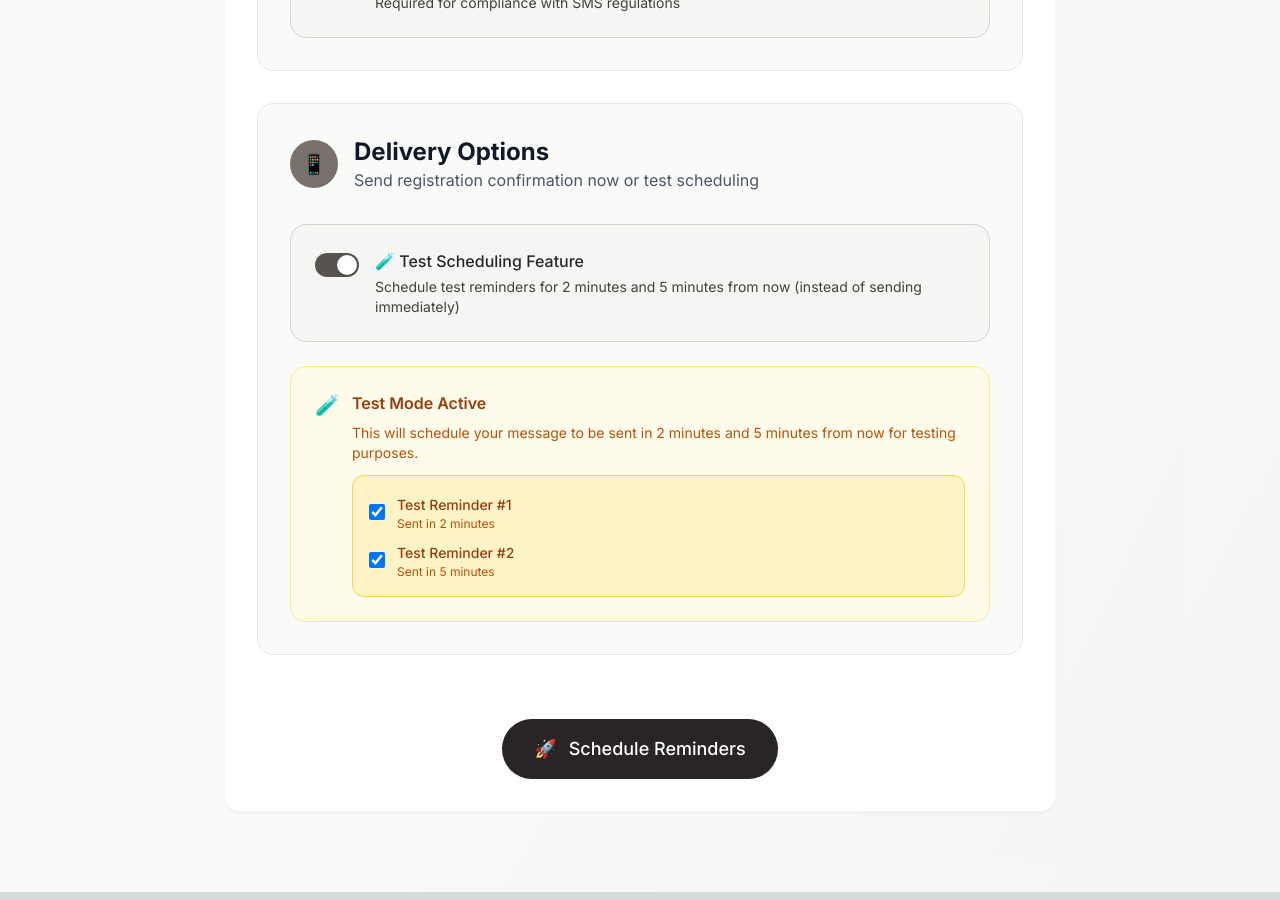
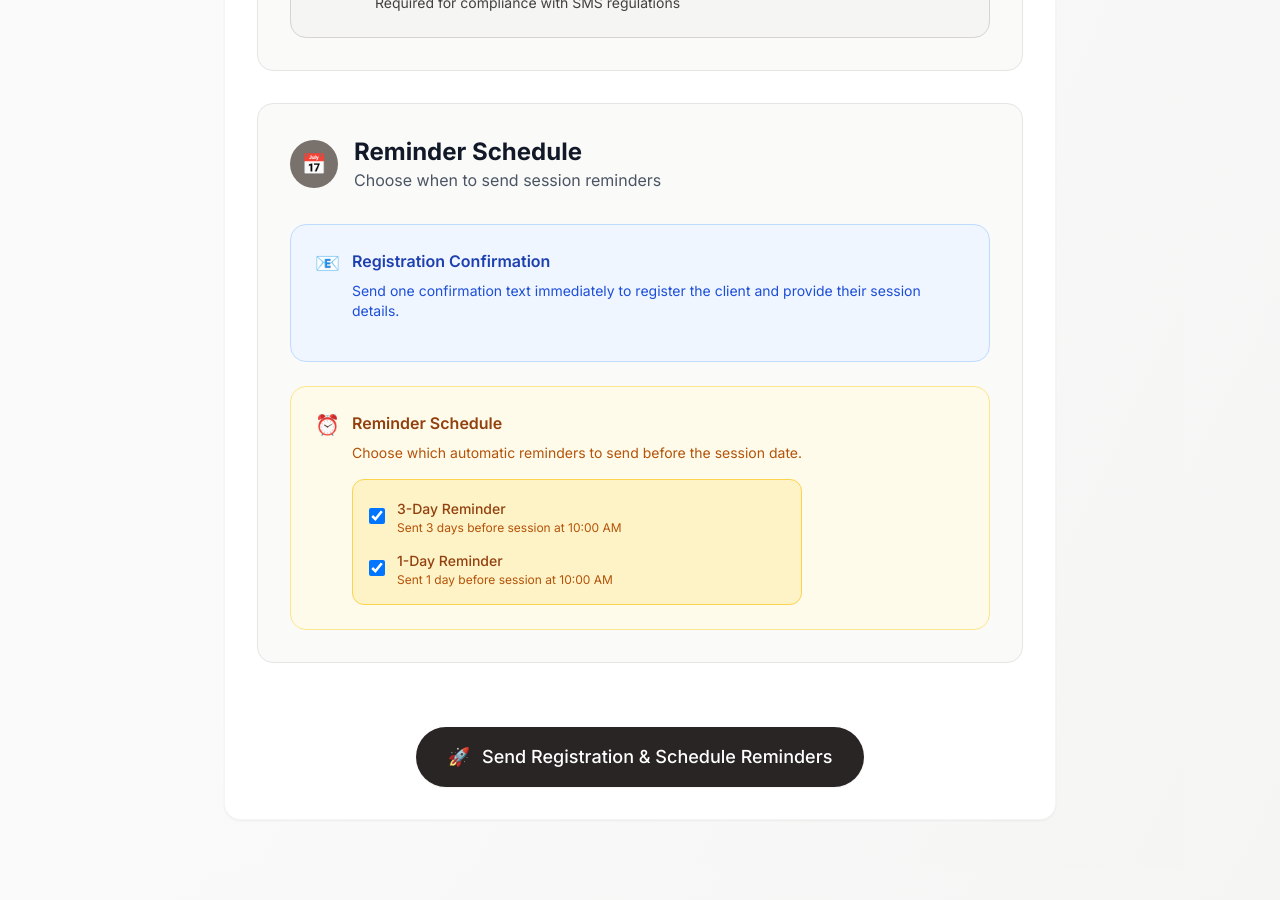
Before and after one commit to sirwalterjones/sessionremind, a Next.js app: page /new in a window 1280 px wide. Shown: the part 1540-2440 px from the top of the page. Built offline with nearby package versions, Linux system fonts and the light colour scheme.

Commit message:
Remove test mode and add dashboard password protection

```diff
--- a/app/api/schedule-reminders/route.ts
+++ b/app/api/schedule-reminders/route.ts
@@ -1,5 +1,5 @@
 import { NextRequest, NextResponse } from 'next/server'
-import { getScheduledMessages, addScheduledMessage } from '@/lib/storage'
+import { addScheduledMessage, getScheduledMessages } from '@/lib/storage'
 
 interface ScheduleRequest {
   name: string
@@ -9,10 +9,8 @@ interface ScheduleRequest {
   sessionTime: string
   message: string
   optedIn: boolean
-  schedulingEnabled: boolean
   threeDayReminder: boolean
   oneDayReminder: boolean
-  testMode?: boolean // Flag for test mode
 }
 
 interface ScheduledMessage {
@@ -25,7 +23,7 @@ interface ScheduledMessage {
   message: string
   scheduledFor: string
   sessionDate: string
-  reminderType: '3-day' | '1-day' | 'test-2min' | 'test-5min'
+  reminderType: '3-day' | '1-day'
   status: 'scheduled' | 'sent' | 'failed'
   createdAt: string
   sentAt?: string
@@ -34,85 +32,31 @@ interface ScheduledMessage {
 export async function POST(request: NextRequest) {
   try {
     const data: ScheduleRequest = await request.json()
+
     console.log('Schedule API received data:', data)
 
     if (!data.optedIn) {
-      console.log('Rejecting: Client not opted in')
       return NextResponse.json(
-        { error: 'Client has not opted in to SMS reminders' },
+        { error: 'Client must opt in to receive SMS reminders' },
         { status: 400 }
       )
     }
 
-    if (!data.schedulingEnabled) {
-      console.log('Rejecting: Scheduling not enabled')
-      return NextResponse.json(
-        { error: 'Scheduling is not enabled' },
-        { status: 400 }
-      )
-    }
-
-    // Parse session date
-    const sessionDate = parseSessionDate(data.sessionTime)
-    console.log('Session date parsed as:', sessionDate)
-
+    // Personalize the message
     const personalizedMessage = data.message
       .replace(/{name}/g, data.name)
       .replace(/{sessionTitle}/g, data.sessionTitle)
       .replace(/{sessionTime}/g, data.sessionTime)
+      .replace(/{email}/g, data.email)
+      .replace(/{phone}/g, data.phone)
 
     const reminders: ScheduledMessage[] = []
 
-    if (data.testMode) {
-      // TEST MODE: Schedule for 2 minutes and 5 minutes from now
-      console.log('Test mode enabled - scheduling short-interval reminders')
+    // Parse session date
+    console.log('Parsing session time:', data.sessionTime)
+    const sessionDate = parseSessionDate(data.sessionTime)
+    console.log('Session date parsed as:', sessionDate)
 
-      const now = new Date()
-
-      // Schedule 2-minute test reminder
-      if (data.threeDayReminder) {
-        const twoMinutesLater = new Date(now)
-        twoMinutesLater.setMinutes(twoMinutesLater.getMinutes() + 2)
-
-        reminders.push({
-          id: generateId(),
-          clientName: data.name,
-          phone: data.phone,
-          email: data.email,
-          sessionTitle: data.sessionTitle,
-          sessionTime: data.sessionTime,
-          message: `[TEST 2-MIN] ${personalizedMessage}`,
-          scheduledFor: twoMinutesLater.toISOString(),
-          sessionDate: sessionDate?.toISOString() || new Date().toISOString(),
-          reminderType: 'test-2min',
-          status: 'scheduled',
-          createdAt: new Date().toISOString(),
-        })
-      }
-
-      // Schedule 5-minute test reminder
-      if (data.oneDayReminder) {
-        const fiveMinutesLater = new Date(now)
-        fiveMinutesLater.setMinutes(fiveMinutesLater.getMinutes() + 5)
-
-        reminders.push({
-          id: generateId(),
-          clientName: data.name,
-          phone: data.phone,
-          email: data.email,
-          sessionTitle: data.sessionTitle,
-          sessionTime: data.sessionTime,
-          message: `[TEST 5-MIN] ${personalizedMessage}`,
-          scheduledFor: fiveMinutesLater.toISOString(),
-          sessionDate: sessionDate?.toISOString() || new Date().toISOString(),
-          reminderType: 'test-5min',
-          status: 'scheduled',
-          createdAt: new Date().toISOString(),
-        })
-      }
-    } else {
-      // NORMAL MODE: Standard 3-day and 1-day reminders
-      // Parse session date
     if (!sessionDate) {
       console.log('Rejecting: Could not parse session date:', data.sessionTime)
       return NextResponse.json(
@@ -163,7 +107,6 @@ export async function POST(request: NextRequest) {
         status: 'scheduled',
         createdAt: new Date().toISOString(),
       })
-      }
     }
 
     // Store scheduled messages persistently
@@ -269,11 +212,10 @@ function parseSessionDate(sessionTime: string): Date | null {
       }
     }
 
-    console.error('All parsing strategies failed for:', sessionTime)
+    console.log('All parsing strategies failed')
     return null
-
   } catch (error) {
-    console.error('Date parsing error:', error)
+    console.error('Parse error:', error)
     return null
   }
 }
--- a/app/new/page.tsx
+++ b/app/new/page.tsx
@@ -12,7 +12,6 @@ interface FormData {
   sessionTime: string
   message: string
   optedIn: boolean
-  schedulingEnabled: boolean
   threeDayReminder: boolean
   oneDayReminder: boolean
 }
@@ -41,7 +40,8 @@ export default function NewReminder() {
     console.log('=== FORM SUBMIT START ===')
     console.log('Form data:', formData)
     console.log('Opted in:', formData.optedIn)
-    console.log('Test mode enabled:', formData.schedulingEnabled)
+    console.log('3-Day reminder:', formData.threeDayReminder)
+    console.log('1-Day reminder:', formData.oneDayReminder)
     console.log('========================')
 
     if (!formData.optedIn) {
@@ -53,31 +53,61 @@ export default function NewReminder() {
 
     setIsSubmitting(true)
     try {
-      if (formData.schedulingEnabled) {
-        // TEST MODE: Schedule messages for 2 minutes and 5 minutes from now
-        console.log('TEST MODE: Scheduling test reminders...')
+      // 1. Send registration confirmation immediately
+      console.log('Sending registration confirmation...')
 
-        const response = await fetch('/api/schedule-reminders', {
+      const registrationMessage = `Hi ${formData.name}! You're registered for text reminders from Moments by Candice Photography. Your ${formData.sessionTitle} session is scheduled for ${formData.sessionTime}. Looking forward to seeing you!`
+
+      const smsResponse = await fetch('/api/send-sms', {
+        method: 'POST',
+        headers: {
+          'Content-Type': 'application/json',
+        },
+        body: JSON.stringify({
+          ...formData,
+          message: registrationMessage,
+        }),
+      })
+
+      if (!smsResponse.ok) {
+        throw new Error('Failed to send registration confirmation')
+      }
+
+      // 2. Schedule reminders if selected
+      if (formData.threeDayReminder || formData.oneDayReminder) {
+        console.log('Scheduling reminders...')
+
+        const scheduleResponse = await fetch('/api/schedule-reminders', {
           method: 'POST',
           headers: {
             'Content-Type': 'application/json',
           },
           body: JSON.stringify({
             ...formData,
-            testMode: true, // Flag to indicate this is test mode
+            testMode: false, // Regular scheduling mode
           }),
         })
 
-        if (!response.ok) {
-          throw new Error('Failed to schedule test reminders')
+        if (!scheduleResponse.ok) {
+          throw new Error('Failed to schedule reminders')
         }
 
-        const result = await response.json()
+        const scheduleResult = await scheduleResponse.json()
 
-        // Store the scheduled test reminders in localStorage for dashboard
+        // Store the sent message and scheduled reminders in localStorage for dashboard
         const sentMessages = JSON.parse(localStorage.getItem('sentMessages') || '[]')
 
-        result.scheduledReminders.forEach((reminder: any) => {
+        // Add registration message
+        sentMessages.push({
+          ...formData,
+          message: registrationMessage,
+          status: 'Sent (Registration)',
+          timestamp: new Date().toISOString(),
+          id: Date.now(),
+        })
+
+        // Add scheduled reminders
+        scheduleResult.scheduledReminders?.forEach((reminder: any) => {
           sentMessages.push({
             ...formData,
             message: formData.message
@@ -90,42 +120,21 @@ export default function NewReminder() {
             id: reminder.id,
           })
         })
+
         localStorage.setItem('sentMessages', JSON.stringify(sentMessages))
 
-        setSuccessMessage('🧪 Test Reminders Scheduled!')
-        setSuccessDetails(`${result.scheduledReminders.length} test reminder(s) scheduled for ${formData.name}. Check your dashboard to see when they'll be sent.`)
+        setSuccessMessage('✅ Registration & Reminders Scheduled!')
+        setSuccessDetails(`${formData.name} has been registered and ${scheduleResult.scheduledReminders?.length || 0} reminder(s) scheduled.`)
         setShowSuccess(true)
       } else {
-        // NORMAL MODE: Send one registration confirmation text immediately
-        console.log('NORMAL MODE: Sending registration confirmation...')
-
-        const registrationMessage = `✅ Welcome ${formData.name}! You're registered for text alerts from Moments by Candice Photography. Your ${formData.sessionTitle} session is scheduled for ${formData.sessionTime}. ${formData.message}`
-
-        const response = await fetch('/api/send-sms', {
-          method: 'POST',
-          headers: {
-            'Content-Type': 'application/json',
-          },
-          body: JSON.stringify({
-            ...formData,
-            message: registrationMessage,
-          }),
-        })
-
-        if (!response.ok) {
-          throw new Error('Failed to send registration confirmation')
-        }
-
-        const result = await response.json()
-
-        // Store the sent message in localStorage for dashboard
+        // Just registration, no reminders
         const sentMessages = JSON.parse(localStorage.getItem('sentMessages') || '[]')
         sentMessages.push({
           ...formData,
           message: registrationMessage,
           status: 'Sent (Registration)',
           timestamp: new Date().toISOString(),
-          id: result.id || Date.now(),
+          id: Date.now(),
         })
         localStorage.setItem('sentMessages', JSON.stringify(sentMessages))
 
--- a/components/Form.tsx
+++ b/components/Form.tsx
@@ -11,7 +11,6 @@ interface FormData {
   sessionTime: string
   message: string
   optedIn: boolean
-  schedulingEnabled: boolean
   threeDayReminder: boolean
   oneDayReminder: boolean
 }
@@ -31,7 +30,6 @@ export default function Form({ initialData = {}, onSubmit, isSubmitting = false
     sessionTime: initialData.sessionTime || '',
     message: initialData.message || 'Hi {name}! This is a friendly reminder about your {sessionTitle} session scheduled for {sessionTime}. Looking forward to seeing you!',
     optedIn: initialData.optedIn || false,
-    schedulingEnabled: initialData.schedulingEnabled || true,
     threeDayReminder: initialData.threeDayReminder || true,
     oneDayReminder: initialData.oneDayReminder || true,
   })
@@ -242,54 +240,37 @@ export default function Form({ initialData = {}, onSubmit, isSubmitting = false
         <div className="bg-stone-50 border border-stone-200 rounded-2xl p-8">
           <div className="flex items-center mb-8">
             <div className="w-12 h-12 bg-stone-500 rounded-full flex items-center justify-center mr-4">
-              <span className="text-white text-xl">📱</span>
+              <span className="text-white text-xl">📅</span>
             </div>
             <div>
-              <h3 className="text-2xl font-bold text-gray-900">Delivery Options</h3>
-              <p className="text-gray-600">Send registration confirmation now or test scheduling</p>
+              <h3 className="text-2xl font-bold text-gray-900">Reminder Schedule</h3>
+              <p className="text-gray-600">Choose when to send session reminders</p>
             </div>
           </div>
 
           <div className="space-y-6">
-            <div className="bg-stone-100 border border-stone-300 rounded-2xl p-6">
+            <div className="bg-blue-50 border border-blue-200 rounded-2xl p-6">
               <div className="flex items-start">
-                <Switch
-                  checked={formData.schedulingEnabled}
-                  onChange={(checked) => handleChange('schedulingEnabled', checked)}
-                  className={`${
-                    formData.schedulingEnabled ? 'bg-stone-600' : 'bg-gray-300'
-                  } relative inline-flex h-6 w-11 flex-shrink-0 cursor-pointer rounded-full border-2 border-transparent transition-colors duration-200 ease-in-out focus:outline-none focus:ring-2 focus:ring-stone-500 focus:ring-offset-2 mt-1`}
-                >
-                  <span className="sr-only">Enable scheduling test mode</span>
-                  <span
-                    aria-hidden="true"
-                    className={`${
-                      formData.schedulingEnabled ? 'translate-x-5' : 'translate-x-0'
-                    } pointer-events-none inline-block h-5 w-5 transform rounded-full bg-white shadow ring-0 transition duration-200 ease-in-out`}
-                  />
-                </Switch>
-                <div className="ml-4">
-                  <span className="text-base font-medium text-stone-800">
-                    🧪 Test Scheduling Feature
-                  </span>
-                  <p className="text-sm text-stone-700 mt-1">
-                    Schedule test reminders for 2 minutes and 5 minutes from now (instead of sending immediately)
+                <span className="text-blue-600 text-xl mr-3">📧</span>
+                <div>
+                  <h4 className="text-blue-800 font-semibold mb-2">Registration Confirmation</h4>
+                  <p className="text-blue-700 text-sm mb-4">
+                    Send one confirmation text immediately to register the client and provide their session details.
                   </p>
                 </div>
               </div>
             </div>
 
-            {formData.schedulingEnabled && (
             <div className="bg-amber-50 border border-amber-200 rounded-2xl p-6">
               <div className="flex items-start">
-                  <span className="text-amber-600 text-xl mr-3">🧪</span>
+                <span className="text-amber-600 text-xl mr-3">⏰</span>
                 <div>
-                    <h4 className="text-amber-800 font-semibold mb-2">Test Mode Active</h4>
-                    <p className="text-amber-700 text-sm mb-3">
-                      This will schedule your message to be sent in 2 minutes and 5 minutes from now for testing purposes.
+                  <h4 className="text-amber-800 font-semibold mb-2">Reminder Schedule</h4>
+                  <p className="text-amber-700 text-sm mb-4">
+                    Choose which automatic reminders to send before the session date.
                   </p>
                   <div className="bg-amber-100 border border-amber-300 rounded-xl p-4">
-                      <div className="space-y-2">
+                    <div className="space-y-3">
                       <div className="flex items-center">
                         <input
                           type="checkbox"
@@ -299,8 +280,8 @@ export default function Form({ initialData = {}, onSubmit, isSubmitting = false
                           className="h-4 w-4 text-amber-600 focus:ring-amber-500 border-gray-300 rounded"
                         />
                         <label htmlFor="threeDayReminder" className="ml-3">
-                            <span className="text-sm font-medium text-amber-800">Test Reminder #1</span>
-                            <p className="text-xs text-amber-700">Sent in 2 minutes</p>
+                          <span className="text-sm font-medium text-amber-800">3-Day Reminder</span>
+                          <p className="text-xs text-amber-700">Sent 3 days before session at 10:00 AM</p>
                         </label>
                       </div>
 
@@ -313,8 +294,8 @@ export default function Form({ initialData = {}, onSubmit, isSubmitting = false
                           className="h-4 w-4 text-amber-600 focus:ring-amber-500 border-gray-300 rounded"
                         />
                         <label htmlFor="oneDayReminder" className="ml-3">
-                            <span className="text-sm font-medium text-amber-800">Test Reminder #2</span>
-                            <p className="text-xs text-amber-700">Sent in 5 minutes</p>
+                          <span className="text-sm font-medium text-amber-800">1-Day Reminder</span>
+                          <p className="text-xs text-amber-700">Sent 1 day before session at 10:00 AM</p>
                         </label>
                       </div>
                     </div>
@@ -322,21 +303,6 @@ export default function Form({ initialData = {}, onSubmit, isSubmitting = false
                 </div>
               </div>
             </div>
-            )}
-
-            {!formData.schedulingEnabled && (
-              <div className="bg-emerald-50 border border-emerald-200 rounded-2xl p-6">
-                <div className="flex items-start">
-                  <span className="text-emerald-600 text-xl mr-3">✅</span>
-                  <div>
-                    <h4 className="text-emerald-800 font-semibold mb-2">Send Registration Confirmation</h4>
-                    <p className="text-emerald-700 text-sm">
-                      Send one confirmation text immediately to register the client and provide their session details. This conserves text messages by only sending when they first register.
-                    </p>
-                  </div>
-                </div>
-              </div>
-            )}
           </div>
         </div>
 
@@ -359,7 +325,7 @@ export default function Form({ initialData = {}, onSubmit, isSubmitting = false
             ) : (
               <>
                 <span className="mr-3">🚀</span>
-                {formData.schedulingEnabled ? 'Schedule Reminders' : 'Send SMS Now'}
+                Send Registration & Schedule Reminders
               </>
             )}
           </button>
```
Also changed, not shown: app/dashboard/page.tsx (+71 -6 lines), 1 other file (tests, documents, lock files or other folders). Lines whose indentation alone changed are shown as unchanged.
